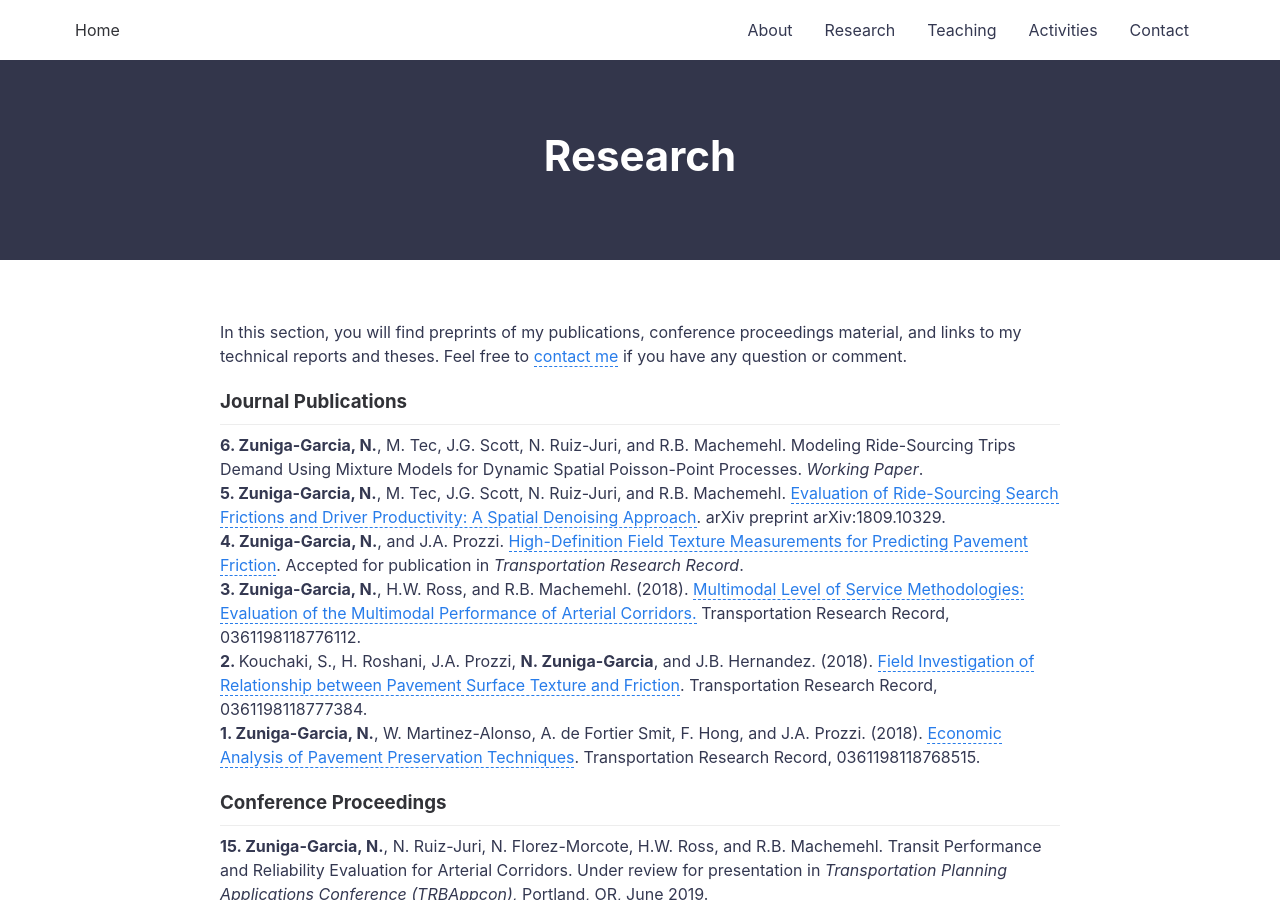
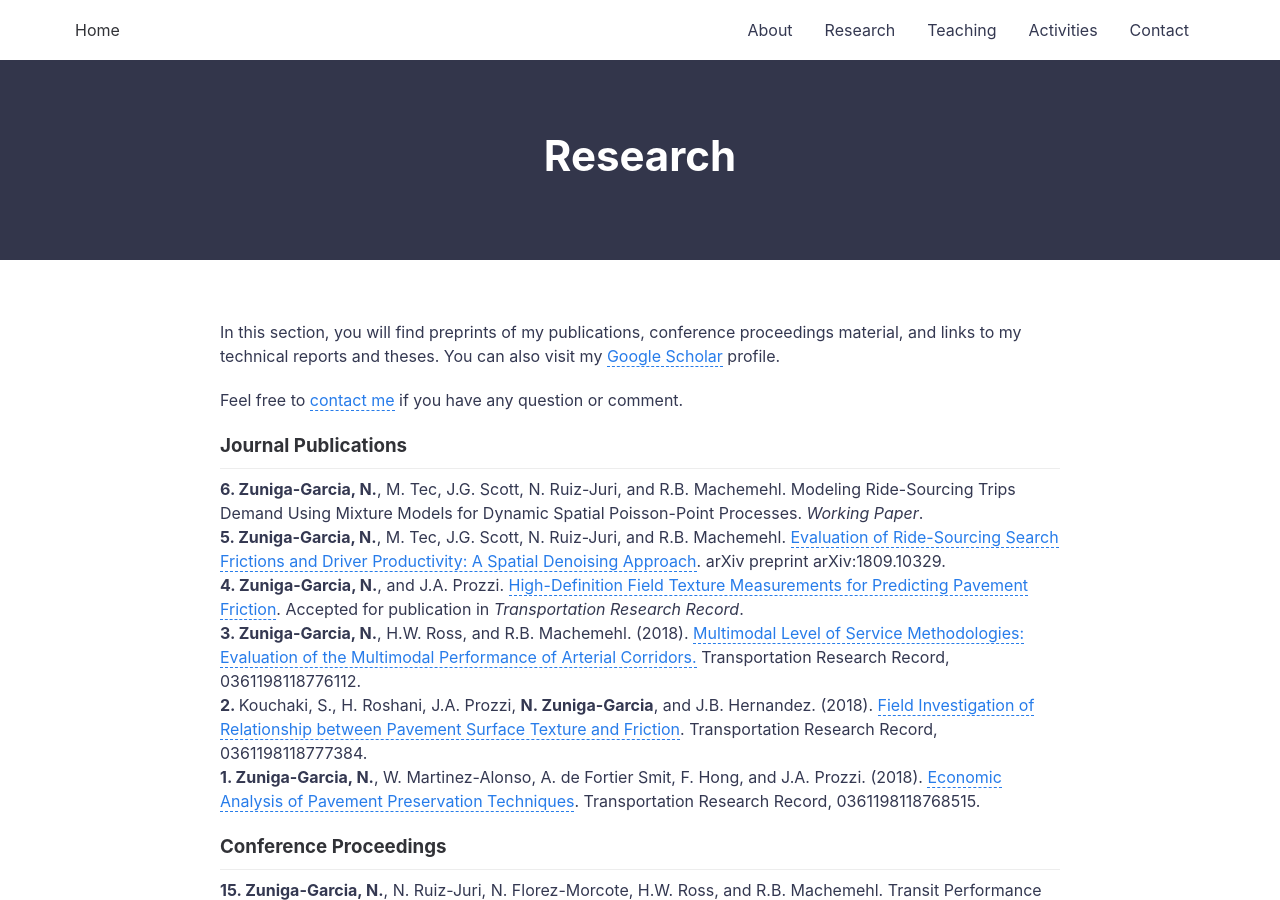
Before and after one commit to nzunigag/nzunigag.github.io, a Jekyll site: the page built from research.md, in a window 1280 px wide and 900 px high. Built offline with Jekyll 4.4.1, drawn with Linux system fonts in a browser that asks for light colours.

Commit message:
Update research.md

```diff
--- a/research.md
+++ b/research.md
@@ -4,7 +4,9 @@ title: Research
 permalink: /research/
 ---
 
-In this section, you will find preprints of my publications, conference proceedings material, and links to my technical reports and theses. Feel free to <a href="https://nzunigag.github.io/contact/">contact me</a> if you have any question or comment.
+In this section, you will find preprints of my publications, conference proceedings material, and links to my technical reports and theses. You can also visit my [Google Scholar](https://scholar.google.com/citations?hl=en&user=_pHPRgoAAAAJ&view_op=list_works&gmla=AJsN-F5f6KE2TmxGoTIv-BT9B-WCJC4d_K-TCt6PpSAbzO8skCnewF-T2nCVCbjcWxi9eotjLBYeILaOn8f_wTOYH04lyEtwJv0AkBpM07FSM51_EpY6u7E) profile.
+
+Feel free to <a href="https://nzunigag.github.io/contact/">contact me</a> if you have any question or comment.
 
 ### Journal Publications
 ___
```
